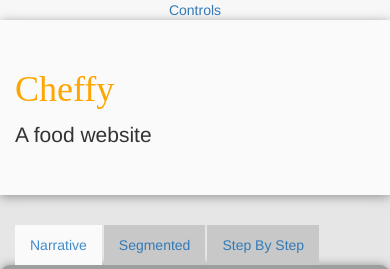
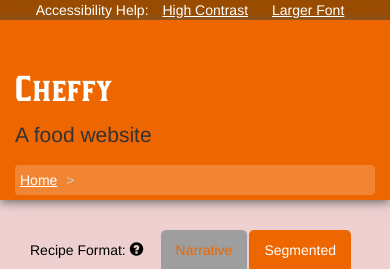
Before and after one commit to oskanberg/iapt-b, a CodeIgniter app: page /index.php/recipes/view/1 in a window 390 px wide. Shown: the top 269 px of the page. Run offline with CodeIgniter, Linux system fonts and the light colour scheme; grey boxes labelled with a size stand in for pictures from a placeholder-image service; some libraries are stand-ins or nearby versions; some web fonts are replaced; grey boxes are pictures that could not be loaded.

Commit message:
update to fit redesign

```diff
--- a/application/views/recipe_view.php
+++ b/application/views/recipe_view.php
@@ -1,6 +1,5 @@
 <!DOCTYPE html>
 <html lang="en">
-
     <head>
         <meta charset="utf-8">
         <link rel="stylesheet" href="https://netdna.bootstrapcdn.com/bootstrap/3.1.1/css/bootstrap.min.css">
@@ -8,25 +7,44 @@
         <script src="https://ajax.googleapis.com/ajax/libs/jquery/1.11.0/jquery.min.js"></script>
         <script src="https://netdna.bootstrapcdn.com/bootstrap/3.1.1/js/bootstrap.min.js"></script>
         <!-- page specific -->
-        <link rel="stylesheet" type="text/css" href="<?php echo site_url('assets/css/categories.css') ?>">
+        <style>
+            @font-face {
+                font-family: 'Kirsty';
+                src: url('<?php echo site_url('assets/fonts/Kirsty.ttf') ?>');
+            }
+        </style>
+        <link rel="stylesheet" type="text/css" href="<?php echo site_url('assets/css/agnostic.css') ?>">
+        <link rel="stylesheet" id="style-regular-colours" type="text/css" href="<?php echo site_url('assets/css/regular-colours.css') ?>">
+        <link rel="stylesheet" id="style-high-contrast-colours" type="text/css" href="<?php echo site_url('assets/css/high-contrast-colours.css') ?>">
+        <link rel="stylesheet" id="style-larger-fonts" type="text/css" href="<?php echo site_url('assets/css/larger-fonts.css') ?>">
+        <script src="<?php echo site_url('assets/js/common.js') ?>"></script>
         <script src="<?php echo site_url('assets/js/recipe_script.js') ?>"></script>
         <title>Cheffy</title>
     </head>
-
     <body>
         <div class="accessibility-controls">
             <div class="container">
-                <a href="#">Controls</a>
+                Accessibility Help:
+                <a id="high-contrast" href="">High Contrast</a>
+                <a id="large-font" href="">Larger Font</a>
             </div>
         </div>
         <div class="jumbotron">
             <div class="container">
                 <h1>Cheffy</h1>
                 <p>A food website</p>
+                <ol class="breadcrumb">
+                    <li><a href="/">Home</a></li>
+                    <li class="active"></li>
+                </ol>
             </div>
         </div>
         <div class="container">
             <ul class="nav nav-pills">
+                <li class="title">
+                    <a href="" data-toggle="modal" data-target=".format-explain-modal">Recipe Format: <span class="glyphicon glyphicon-question-sign"><span>
+                    </a>
+                </li>
                 <li class="active">
                     <a class="fmt" href="#">Narrative</a>
                 </li>
@@ -61,6 +79,41 @@
                 <p>Copyright Cheffy 2014</p>
             </footer>
         </div>
+
+        <!-- modal window -->
+        <div class="modal fade format-explain-modal" tabindex="-1" role="dialog" aria-labelledby="myModalLabel" aria-hidden="true" aria-describedby="Explanation of the different recipe formats">
+          <div class="modal-dialog modal-lg">
+            <div class="modal-content">
+                <div class="modal-header">
+                    <h4 class="modal-title" id="myModalLabel">Recipe Formats Explained</h4>
+                </div>
+                <div class="modal-body">
+                    <p>Select the recipe format that best suits your cooking style:</p>
+                    <div class="row">
+                        <div class="col-md-4">
+                            <h2>Step By Step</h2>
+                            <p>In this format the recipe is split into small steps. The steps include all pre-preparation steps.</p>
+                            <p><a class="btn btn-default" href="#" role="button">Select Format &raquo;</a></p>
+                        </div>
+                        <div class="col-md-4">
+                            <h2>Segmented</h2>
+                            <p>In this format the recipe is segmented into easy-to-follow steps, but avoids including pre-preparation steps.</p>
+                            <p><a class="btn btn-default" href="#" role="button">Select Format &raquo;</a></p>
+                        </div>
+                        <div class="col-md-4">
+                            <h2>Narrative</h2>
+                            <p>This is the style conventionally found in books. The recipe is presented in one go as a narrative.</p>
+                            <p><a class="btn btn-default" href="#" role="button">Select Format &raquo;</a></p>
+                        </div>
+                    </div>
+                </div>
+                <div class="modal-footer">
+                    <button type="button" class="btn btn-default" data-dismiss="modal">Close</button>
+                </div>
+            </div>
+          </div>
+        </div>
+
     </body>
 
 </html>
--- /dev/null
+++ b/assets/css/agnostic.css
@@ -0,0 +1,78 @@
+
+h1, h2 {
+    font-family: 'Kirsty';
+}
+
+div.cat-title {
+    margin-top: 5em;
+    text-align: center;
+}
+
+div.carousel a {
+    text-shadow: none;
+}
+
+a.thumbnail {
+    margin-top: 5px;
+    margin-bottom: 5px;
+}
+
+div.jumbotron {
+    box-shadow: 0px 2px 10px rgb(100, 100, 100);
+    padding-bottom: 0;
+}
+
+div.jumbotron h1 {
+    font-family: 'Kirsty';
+}
+
+div.inner-shadow {
+   box-shadow: inset 0 0 10px #555555;
+   padding: 1em;
+}
+
+div.accessibility-controls {
+    text-align: center;
+}
+
+div.accessibility-controls a {
+    color: white;
+    padding-right: 10px;
+    padding-left: 10px;
+    text-decoration: underline;
+}
+
+div.rounded-corners {
+    border-radius: 10px;
+}
+
+div.outer-shadow {
+   box-shadow: 0 0 10px rgb(100, 100, 100);
+}
+
+div.padded {
+    padding: 5em;
+}
+
+ul.nav-pills li a {
+    border-radius: 0;
+    border-top-right-radius: 5px;
+    border-top-left-radius: 5px;
+}
+
+ol.breadcrumb {
+    margin-bottom: 5px;
+    padding: 5px;
+}
+
+ol.breadcrumb li a {
+    text-decoration: underline;
+}
+
+ol.breadcrumb>li+li:before {
+    content: ">\00a0";
+}
+
+ol.breadcrumb li.active {
+    color: white;
+}
--- a/assets/css/categories.css
+++ /dev/null
@@ -1,96 +0,0 @@
-
-@font-face {
-    font-family: 'Kirsty';
-    src: url('Kirsty.ttf');
-}
-
-body {
-    background-color: rgb(230, 230, 230);
-}
-
-h1, h2 {
-    font-family: 'Kirsty';
-}
-
-div.cat-title {
-    margin-top: 5em;
-    text-align: center;
-}
-
-div.cat-title h2 {
-    color: orange;
-}
-
-div.carousel {
-    background-color: rgb(180, 180, 180);
-}
-
-div.carousel a {
-    color: rgb(70, 70, 70);
-    text-shadow: none;
-}
-
-a.thumbnail {
-    margin-top: 5px;
-    margin-bottom: 5px;
-}
-
-div.jumbotron {
-    background-color: rgb(250, 250, 250);
-    box-shadow: 0px 2px 10px rgb(150, 150, 150);
-}
-
-div.jumbotron h1 {
-    font-family: 'Kirsty';
-    color: orange;
-}
-
-div.inner-shadow {
-   box-shadow: inset 0 0 10px #555555;
-   padding: 1em;
-}
-
-div.accessibility-controls {
-    text-align: center;
-    background-color: rgb(247, 247, 247);
-}
-
-div.light-bg {
-    background-color: rgb(250, 250, 250);
-    background-image:url('http://www.bakingmad.com/wp-content/themes/bakingmad/img/pattern_white.jpg');
-    background-repeat:repeat;
-}
-
-div.rounded-corners {
-    border-radius: 10px;
-}
-
-div.outer-shadow {
-   box-shadow: 0 0 10px rgb(150, 150, 150);
-}
-
-div.padded {
-    padding: 5em;
-}
-
-ul.nav-pills li {
-    background-color: rgb(200, 200, 200);
-    border-radius: 0em;
-}
-
-ul.nav-pills li a:hover {
-    background-color: rgb(250, 250, 250);
-    border-radius: 0em;
-}
-
-ul.nav-pills li.active a {
-    color: #428bca;
-    background-color: rgb(250, 250, 250);
-    border-radius: 0em;
-}
-
-ul.nav-pills li.active a:hover {
-    color: #428bca;
-    background-color: rgb(250, 250, 250);
-    border-radius: 0em;
-}
--- /dev/null
+++ b/assets/css/high-contrast-colours.css
@@ -0,0 +1,101 @@
+
+
+body {
+    background-color: white;
+}
+
+div.cat-title h2 {
+    color: black;
+}
+
+div#method p, h1, h2, li {
+    color: white;
+}
+
+li.list-group-item {
+    background-color: black;
+}
+
+div.carousel {
+    background-color: white;
+}
+
+div.carousel a {
+    color: black;
+    background-color: white;
+}
+
+div.jumbotron {
+    background-color: black;
+}
+
+div.jumbotron h1 {
+    color: white;
+}
+
+div.jumbotron p {
+    color: white;
+}
+
+div.accessibility-controls {
+    background-color: black;
+    color: white;
+}
+
+div.accessibility-controls a {
+    color: white;
+}
+
+div.light-bg {
+    background-color: black;
+}
+
+ul.nav-pills li a {
+    background-color: black;
+    color: white;
+}
+
+ul.nav-pills li.title a {
+    color: black;
+    background-color: transparent;
+}
+
+ul.nav-pills li.title a:hover {
+    color: black;
+    background-color: transparent;
+    background-image: none;
+}
+
+ul.nav-pills li.active a {
+    color: black;
+    background-color: white;
+    border: solid 1px black;
+}
+
+ul.nav-pills li.active a:hover {
+    color: black;
+    background-color: white;
+}
+
+ul.nav-pills li a:hover {
+    color: black;
+    background-color: white;
+    border: solid 1px black;
+}
+
+ol.breadcrumb {
+    background-color: black;
+}
+
+ol.breadcrumb li a {
+    color: white;
+}
+
+div.modal-content {
+    background-color: black;
+    border: 10px solid white;
+}
+
+div.modal-content p, h1, h2, h3, h4 {
+    color: white;
+}
--- /dev/null
+++ b/assets/css/larger-fonts.css
@@ -0,0 +1,7 @@
+body {
+    font-size: 25px;
+}
+
+a, p, li {
+    font-size: 25px;
+}
--- /dev/null
+++ b/assets/css/regular-colours.css
@@ -0,0 +1,95 @@
+
+
+body {
+    background-color: rgba(200, 100, 100, 0.3);
+}
+
+div.cat-title h2 {
+    color: orange;
+}
+
+li.list-group-item {
+    background-color: transparent;
+}
+
+div.carousel {
+    background-color: rgb(180, 180, 180);
+}
+
+div.carousel a {
+    color: rgb(70, 70, 70);
+}
+
+div.jumbotron {
+    background-color: #ee6600;
+}
+
+div.jumbotron h1 {
+    color: white;
+}
+
+div.accessibility-controls {
+    background-color: #994c00;
+    color: white;
+}
+
+div.accessibility-controls a {
+    color: white;
+}
+
+div.light-bg {
+    background-color: rgb(250, 250, 250);
+    background-image:url('http://www.bakingmad.com/wp-content/themes/bakingmad/img/pattern_white.jpg');
+    background-repeat:repeat;
+}
+
+ul.nav-pills li a {
+    background-color: #ee6600;
+    color: white;
+}
+
+ul.nav-pills li.title a {
+    color: black;
+    background-color: transparent;
+}
+
+ul.nav-pills li.title a:hover {
+    color: black;
+    background-color: transparent;
+    background-image: none;
+}
+
+ul.nav-pills li.active a {
+    color: #ee6600;
+    background-color: white;
+    background-image:url('http://www.bakingmad.com/wp-content/themes/bakingmad/img/pattern_white.jpg');
+}
+
+ul.nav-pills li.active a:hover {
+    color: #ee6600;
+    background-color: white;
+    background-image:url('http://www.bakingmad.com/wp-content/themes/bakingmad/img/pattern_white.jpg');
+}
+
+ul.nav-pills li a:hover {
+    color: #ee6600;
+    background-color: white;
+    background-image:url('http://www.bakingmad.com/wp-content/themes/bakingmad/img/pattern_white.jpg');
+}
+
+ol.breadcrumb {
+    background-color: rgba(255,255,255, 0.2);
+}
+
+ol.breadcrumb li a {
+    color: white;
+}
+
+div.modal-content {
+    border: 10px solid black;
+}
+
+div.modal-content .col-md-4 {
+    border: 1px solid black;
+    background-color: rgba(0,0,0,0.1);
+}
--- a/assets/js/category_script.js
+++ b/assets/js/category_script.js
@@ -4,7 +4,6 @@ $.extend({
         var $el = $(document.createElement(el));
         $el.attr(props);
         if (typeof innerHTML !== 'undefined') {
-            console.log(innerHTML);
             $el.text(innerHTML);
         }
         return $el;
@@ -17,6 +16,7 @@ function request_and_build() {
         type: 'GET',
         dataType: 'json',
         url: '/assessments/IAPT/002/01/index.php/json/index',
+        //url: 'example_category_json.html'
     })
     .done(create_carousels)
     .fail(function(jqXHR, status, error_thrown) {
--- /dev/null
+++ b/assets/js/common.js
@@ -0,0 +1,65 @@
+
+// handy string utility
+String.prototype.startsWith = function (str) {
+    return this.slice(0, str.length) == str;
+};
+
+// localstorage only allows string storage
+// makes handling of booleans annoying
+Storage.prototype.invertBoolValue = function (key) {
+    if (this.getItem(key) === 'true') {
+        this.setItem(key, 'false');
+    } else {
+        this.setItem(key, 'true');
+    }
+}
+
+var default_preferences = {
+    'style-high-contrast-colours' : false,
+    'style-regular-colours' : true,
+    'style-larger-fonts' : false
+};
+
+$(document).ready(function () {
+    if (localStorage['style-larger-fonts'] === undefined) {
+        for (var key in default_preferences) {
+            localStorage[key] = default_preferences[key];
+        }
+    }
+
+    load_style_preferences();
+    $('#high-contrast').on('click', function (event) {
+        event.preventDefault();
+        localStorage.invertBoolValue('style-high-contrast-colours');
+        localStorage.invertBoolValue('style-regular-colours');
+        load_style_preferences();
+    });
+    $('#large-font').on('click', function (event) {
+        event.preventDefault();
+        localStorage.invertBoolValue('style-larger-fonts');
+        load_style_preferences();
+    });
+});
+
+function load_style_preferences() {
+    // reset
+    $('link[rel="stylesheet"]').removeAttr('disabled');
+    for (var key in localStorage) {
+        if (key.startsWith('style') && localStorage[key] === 'false') {
+            // disable that style
+            console.log('disabling ' + key);
+            $('#' + key).attr('disabled', 'disabled');
+        }
+    }
+    if (localStorage['style-high-contrast-colours'] === 'true') {
+        $('#high-contrast').text('Regular Colours');
+    } else {
+        $('#high-contrast').text('High Contrast');
+    }
+    if (localStorage['style-larger-fonts'] === 'true') {
+        $('#large-font').text('Regular Font');
+    } else {
+        $('#large-font').text('Larger Font');
+    }
+
+}
--- a/assets/js/recipe_script.js
+++ b/assets/js/recipe_script.js
@@ -19,10 +19,16 @@ function request_and_build() {
         type: 'GET',
         dataType: 'json',
         url: '/assessments/IAPT/002/01/index.php/json/recipe/' + recipe_id,
+        //url: 'example_json.html'
     })
     .done(function (json_obj) {
         json_object = json_obj;
-        populate_recipe_data(default_view);
+        // simulate a click on the relevant button
+        $('a.fmt').each(function () {
+            if ($(this).text() == localStorage['format_preference']) {
+                $(this).click();
+            }
+        });
     })
     .fail(function(jqXHR, status, error_thrown) {
         alert(status);
@@ -31,11 +37,19 @@ function request_and_build() {
     });
 }
 
+function get_ordering_by_name(ordering_name, orderings_object) {
+    for (var i = 0, ordering; ordering = orderings_object[i++];) {
+        if (ordering.type == ordering_name) return ordering;
+    }
+    alert('whoopsie-shit');
+    // TODO: friendlier warnings
+}
+
 function populate_recipe_data(format) {
     var recipe = json_object.recipe;
     // set title
     $('h1#recipe-name').text(recipe.title);
-    var ordering = recipe.orderings[format];
+    var ordering = get_ordering_by_name(format, recipe.orderings);
     // add ingredients
     var ingredients = build_ingredients_array(ordering);
     for (var i = 0, ingredient; ingredient = ingredients[i++];) {
@@ -46,13 +60,16 @@ function populate_recipe_data(format) {
 
     // add steps
     var steps = ordering.steps;
+    var is_narrative = format == 'Narrative' ? true : false;
     for (var i = 0, step; step = steps[i++];) {
-        add_step(step);
+        add_step(step, is_narrative);
     }
 
+    // change breadcrumb
+    $('ol.breadcrumb li.active').text(recipe.title);
 }
 
-function add_step(step) {
+function add_step(step, is_narrative) {
     var $method_section = $('div#method');
     // add a divider
     $method_section.append(
@@ -69,9 +86,10 @@ function add_step(step) {
     );
 
     // add title
+    var title = is_narrative ? 'Method' : 'Step ' + step.step_order;
     var $step_row = $('div#' + step.id + '-row');
     $step_row.append(
-        $.el('h1',{},'Step ' + step.id)
+        $.el('h1',{},title)
     );
 
     // add step
@@ -82,16 +100,29 @@ function add_step(step) {
 
 function build_ingredients_array(ordering) {
     var ingredients = [];
+    var included_ids = [];
     for (var j = 0, step; step = ordering.steps[j++];) {
-        ingredients = ingredients.concat(step.ingredients);
+        for (var k = 0, ingredient; ingredient = step.ingredients[k++];) {
+            // Some ingredients are used in multiple steps
+            // make sure we don't double count
+            if (included_ids.indexOf(ingredient.id) === -1) {
+                included_ids.push(ingredient.id);
+                ingredients.push(ingredient);
+            }
+        }
     }
     return ingredients;
 }
 
 $(document).ready(function () {
+    if (localStorage['format_preference'] === undefined) {
+        localStorage['format_preference'] = default_view;
+    }
     $('a.fmt').on('click', function (event) {
         event.preventDefault();
         var format = $(this).text();
+        // update persistent storage
+        localStorage['format_preference'] = format;
         // remove current ingredients
         $('ul#ingredients-list').empty();
         // remove current method
```
Also changed, not shown: application/views/categories_view.php (+15 -4 lines), assets/js/node_server.js (deleted, +0 -37 lines).
